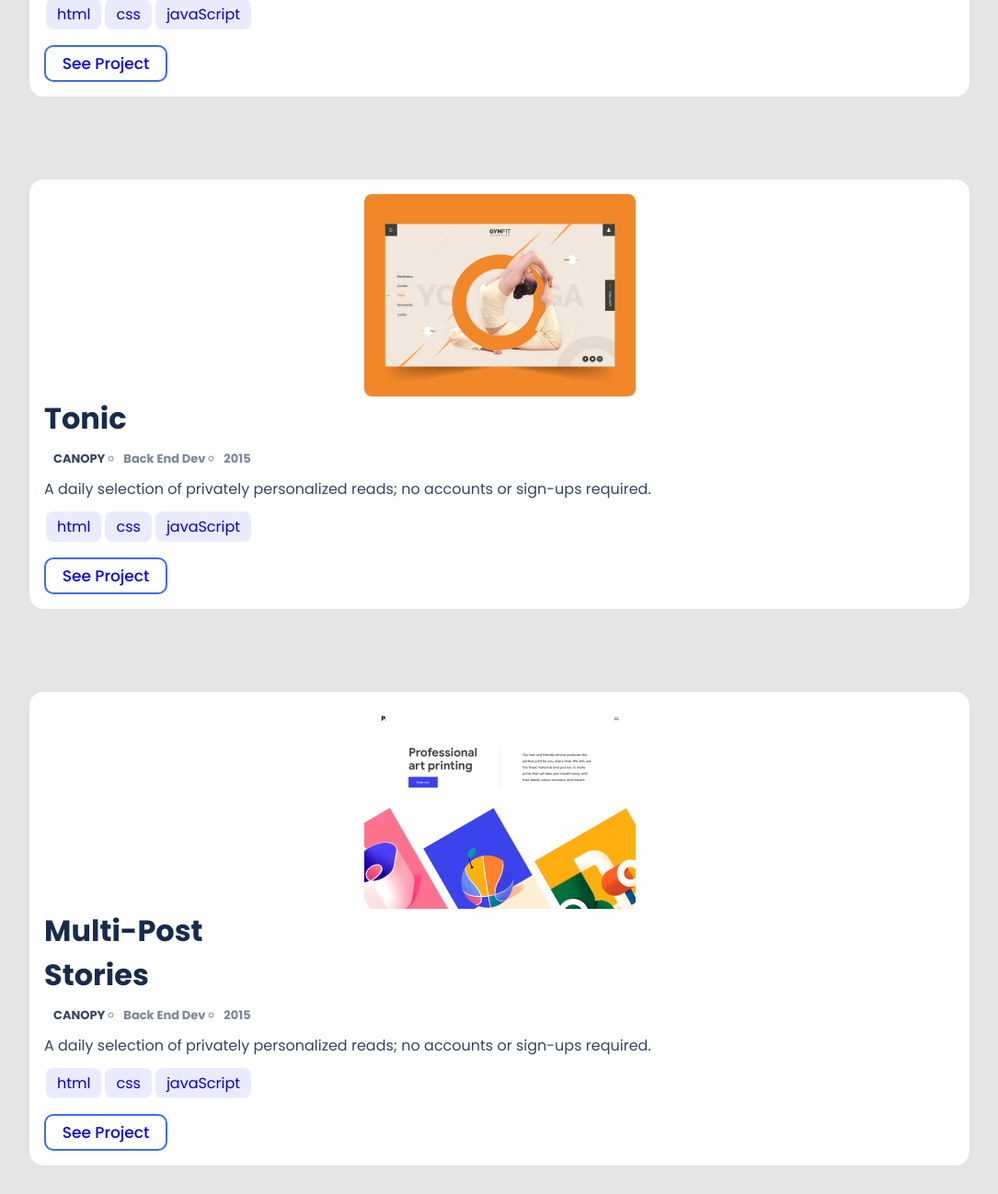
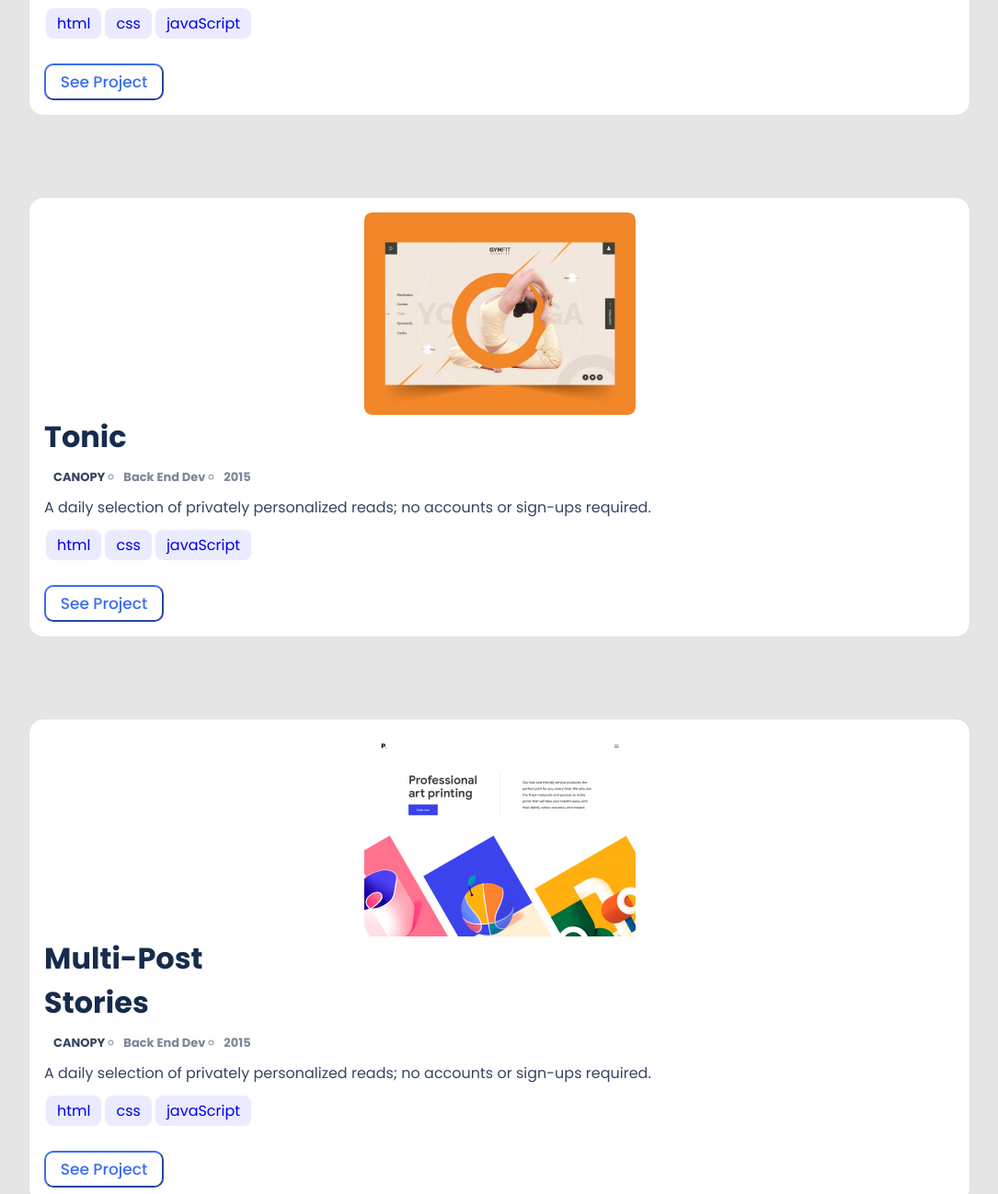
Before and after one commit to a-laarabi/Portfolio_Mobile-version, a plain HTML site: page index.html in a window 1280 px wide. Shown: the part 1056-2354 px from the top of the page at 92% size, without its empty margins (97-1182 px from the left). Drawn offline with Linux system fonts and the light colour scheme.

Commit message:
changing the button

```diff
--- a/index.html
+++ b/index.html
@@ -28,7 +28,7 @@
                         <li><a href="#">css</a></li>
                         <li><a href="#">javaScript</a></li>
                     </ul>
-                    <section class="see"><a href="#">See Project</a></section>
+                    <a href="#"><button class="see">See Project</button></a>
                 </section>
             </li>
 
@@ -47,7 +47,7 @@
                         <li><a href="#">css</a></li>
                         <li><a href="#">javaScript</a></li>
                     </ul>
-                    <section class="see"><a href="#">See Project</a></section>
+                    <a href="#"><button class="see">See Project</button></a>
                 </section>
             </li>
 
@@ -66,7 +66,7 @@
                         <li><a href="#">css</a></li>
                         <li><a href="#">javaScript</a></li>
                     </ul>
-                    <section class="see"><a href="#">See Project</a></section>
+                    <a href="#"><button class="see">See Project</button></a>
                 </section>
             </li>
 
@@ -85,7 +85,7 @@
                         <li><a href="#">css</a></li>
                         <li><a href="#">javaScript</a></li>
                     </ul>
-                    <section class="see"><a href="#">See Project</a></section>
+                    <a href="#"><button class="see">See Project</button></a>
                 </section>
             </li>
         </ul>
@@ -102,7 +102,7 @@
             <li><a href="#"><img src="img/github.png" alt="github"></a></li>
             <li><a href="#"><img src="img/angellist.png" alt="angellist"></a></li>
         </ul>
-        <section class="see2"><a href="#">Get my resume</a></section>
+        <a href="#"><button class="see">Get my resume</button></a>
         <ul class="cv">
             <li>
                 <h3>Languages</h3>
--- a/style.css
+++ b/style.css
@@ -97,13 +97,16 @@ ul {
 .see {
   color: #396df2;
   font-weight: 500;
+  width: 130px;
   font-size: 17px;
-  border: 2px solid #396df2;
-  width: 120px;
   text-align: center;
   padding: 5px;
   border-radius: 10px;
   margin-top: 15px;
+  font-family: 'Poppins', sans-serif;
+  background-color: #fff;
+  border-radius: 10px;
+  border-color: #396df2;
 }
 
 /* ### About Myself ### */
@@ -147,7 +150,7 @@ ul {
   margin: 0 10px;
 }
 
-.see2 {
+/*.see2 {
   color: #396df2;
   font-weight: 500;
   font-size: 17px;
@@ -157,6 +160,9 @@ ul {
   padding: 5px;
   border-radius: 10px;
   margin-top: 15px;
+}*/
+.about .see {
+  width: 150px;
 }
 
 .cv {
```
